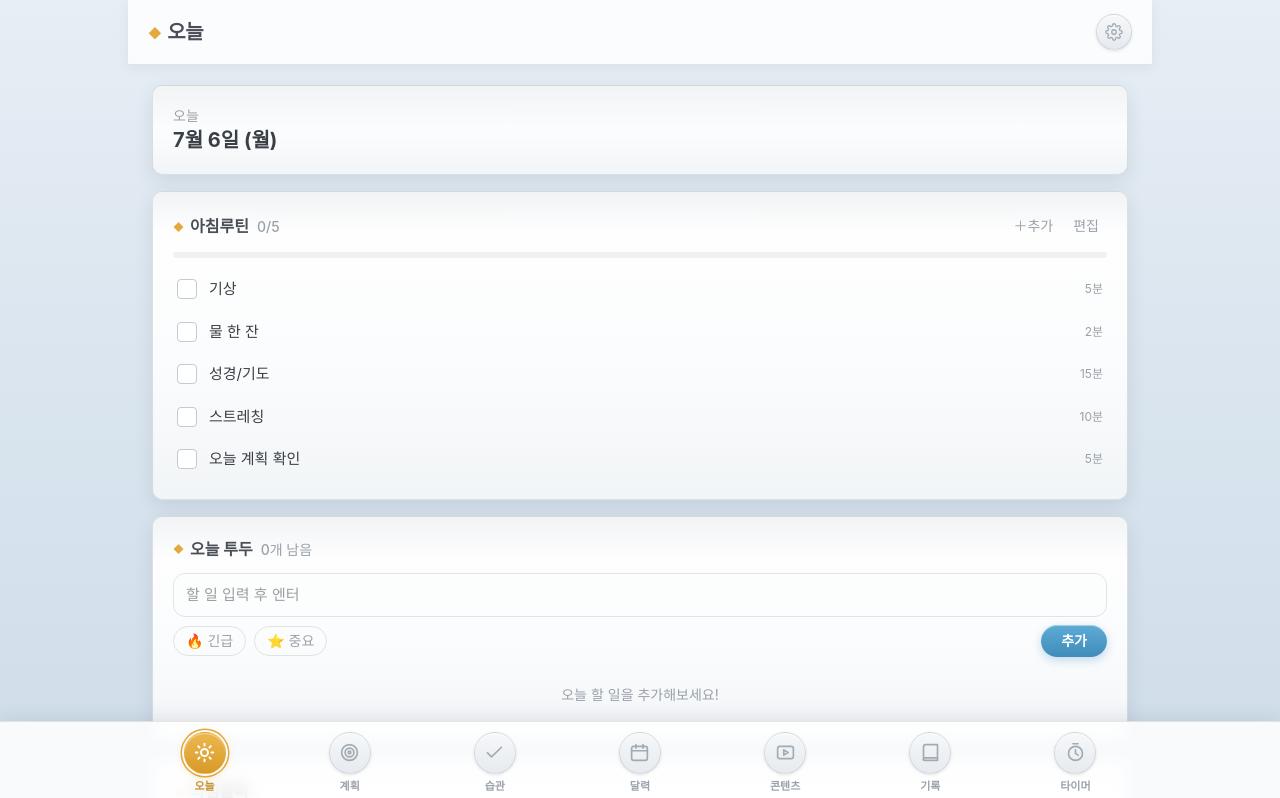
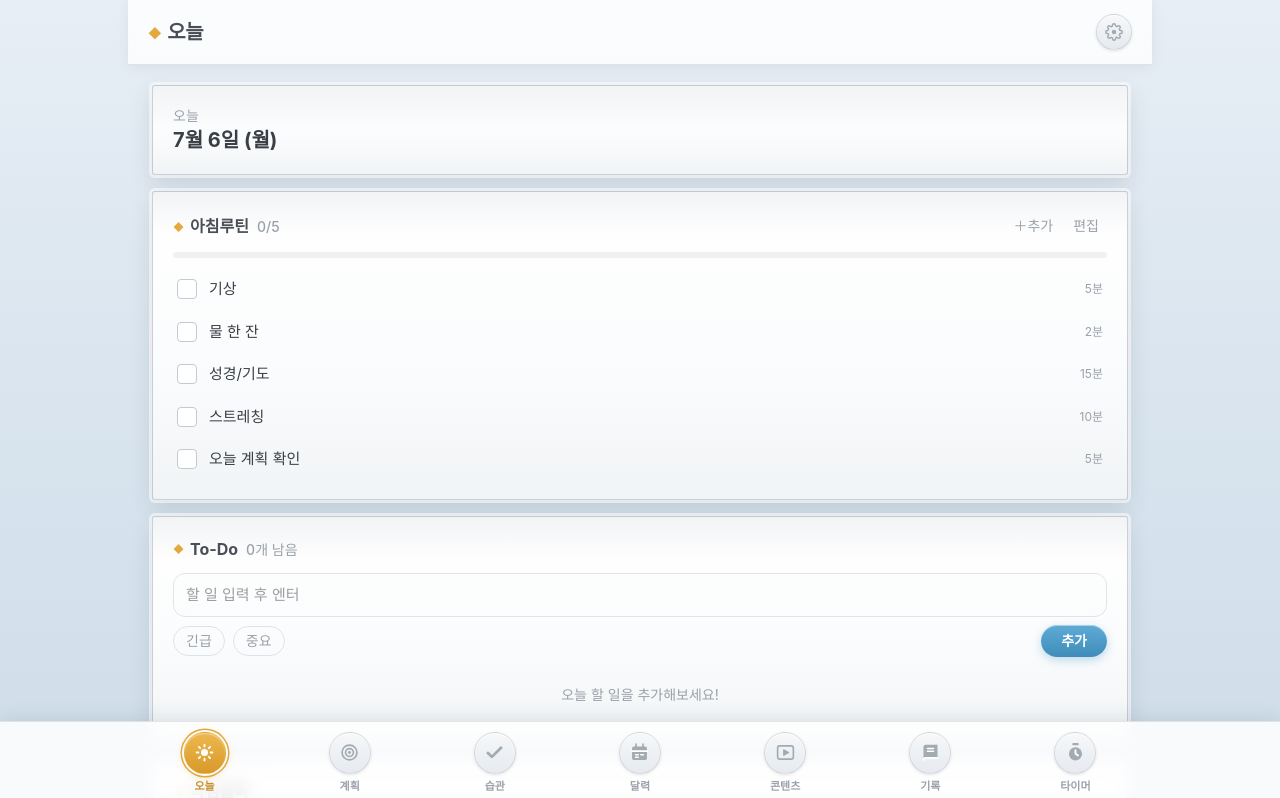
Before and after one commit to jenflox0403-collab/life-system, a React (Vite) app: page / in a window 1280 px wide. Shown: the top 798 px of the page. Built offline with nearby package versions, Linux system fonts and the light colour scheme.

Commit message:
디자인: SAO 글리프 아이콘·이모지 제거·각진 겹테두리 패널·To-Do 표기

```diff
--- a/src/components/habits/HabitsTab.jsx
+++ b/src/components/habits/HabitsTab.jsx
@@ -103,7 +103,7 @@ export default function HabitsTab() {
                 }`}
               />
               {streakOf(habit.id) > 0 && (
-                <span className="shrink-0 text-xs font-bold text-orange-500">🔥 {streakOf(habit.id)}일</span>
+                <span className="shrink-0 text-xs font-bold text-[var(--color-amber-deep)]">✦ {streakOf(habit.id)}일 연속</span>
               )}
               <button
                 onClick={() => setHabits(habits.filter((h) => h.id !== habit.id))}
--- a/src/components/plan/CascadeGoalList.jsx
+++ b/src/components/plan/CascadeGoalList.jsx
@@ -104,7 +104,7 @@ export default function CascadeGoalList({
               <p className={`text-[15px] ${goal.done ? 'text-[var(--color-muted)] line-through' : ''}`}>{goal.text}</p>
               {(goal.parentId || goal.criteria) && (
                 <p className="truncate text-xs text-[var(--color-muted)]">
-                  {goal.parentId && `🔗 ${parentText(goal.parentId) ?? '삭제된 목표'}`}
+                  {goal.parentId && `↳ ${parentText(goal.parentId) ?? '삭제된 목표'}`}
                   {goal.parentId && goal.criteria && ' · '}
                   {goal.criteria && `기준: ${goal.criteria}`}
                 </p>
--- a/src/components/plan/WeekPlan.jsx
+++ b/src/components/plan/WeekPlan.jsx
@@ -83,7 +83,7 @@ export default function WeekPlan({ weekGoals, onChangeWeekGoals, todos, onChange
       {/* 아이젠하워 매트릭스 */}
       <section className="sao-card p-5">
         <h3 className="sao-title mb-1 font-bold">아이젠하워 매트릭스</h3>
-        <p className="mb-3 text-xs text-[var(--color-muted)]">완료 전 투두를 4분면으로 봅니다 · 긴급+중요는 오늘로 보내세요</p>
+        <p className="mb-3 text-xs text-[var(--color-muted)]">완료 전 To-Do를 4분면으로 봅니다 · 긴급+중요는 오늘로 보내세요</p>
         <div className="grid grid-cols-1 gap-2.5 sm:grid-cols-2">
           {QUADRANTS.map((quad) => {
             const items = activeTodos.filter(quad.match)
@@ -120,7 +120,7 @@ export default function WeekPlan({ weekGoals, onChangeWeekGoals, todos, onChange
 
       {/* 투두 전체 목록 */}
       <section className="sao-card p-5">
-        <h3 className="sao-title mb-3 font-bold">투두 전체</h3>
+        <h3 className="sao-title mb-3 font-bold">To-Do 전체</h3>
         <form onSubmit={addTodo} className="mb-3 flex flex-col gap-2">
           <input
             value={todoText}
@@ -142,7 +142,7 @@ export default function WeekPlan({ weekGoals, onChangeWeekGoals, todos, onChange
                 urgent ? 'border-orange-400 bg-orange-50 font-bold text-orange-500' : 'border-black/10 text-[var(--color-muted)]'
               }`}
             >
-              🔥 긴급
+              긴급
             </button>
             <button
               type="button"
@@ -151,7 +151,7 @@ export default function WeekPlan({ weekGoals, onChangeWeekGoals, todos, onChange
                 important ? 'border-blue-400 bg-blue-50 font-bold text-blue-500' : 'border-black/10 text-[var(--color-muted)]'
               }`}
             >
-              ⭐ 중요
+              중요
             </button>
             <button type="submit" className="ml-auto sao-btn-primary px-4 py-1.5">추가</button>
           </div>
--- a/src/components/today/RoutineCard.jsx
+++ b/src/components/today/RoutineCard.jsx
@@ -107,7 +107,7 @@ export default function RoutineCard({ title, emoji, items, checked, onToggle, on
 
       {isAllDone && !isEditing && (
         <p className="animate-bounce pt-3 text-center text-sm font-bold text-[var(--color-accent)]">
-          🎉 {title} 완료!
+          ✦ {title} 완료 ✦
         </p>
       )}
     </section>
--- a/src/components/today/TodoSection.jsx
+++ b/src/components/today/TodoSection.jsx
@@ -1,7 +1,7 @@
 import { useState } from 'react'
 import { uid } from '../../lib/uid.js'
 
-// 이 파일은 "오늘 투두" 카드 담당
+// 이 파일은 "To-Do" 카드 담당
 // 우선순위 도트: 긴급+중요(빨강) / 중요(파랑) / 긴급(주황) / 둘 다 아님(회색)
 export function priorityColor(todo) {
   if (todo.urgent && todo.important) return '#e0426a'
@@ -38,7 +38,7 @@ export default function TodoSection({ todos, onChange, onSendToTimeblock }) {
   return (
     <section className="sao-card p-5">
       <h3 className="sao-title mb-3 font-bold">
-        오늘 투두
+        To-Do
         <span className="ml-2 text-sm font-medium text-[var(--color-muted)]">{remaining}개 남음</span>
       </h3>
 
@@ -57,7 +57,7 @@ export default function TodoSection({ todos, onChange, onSendToTimeblock }) {
               urgent ? 'border-orange-400 bg-orange-50 font-bold text-orange-500' : 'border-black/10 text-[var(--color-muted)]'
             }`}
           >
-            🔥 긴급
+            긴급
           </button>
           <button
             type="button"
@@ -66,7 +66,7 @@ export default function TodoSection({ todos, onChange, onSendToTimeblock }) {
               important ? 'border-blue-400 bg-blue-50 font-bold text-blue-500' : 'border-black/10 text-[var(--color-muted)]'
             }`}
           >
-            ⭐ 중요
+            중요
           </button>
           <button type="submit" className="ml-auto sao-btn-primary px-5 py-1.5">
             추가
@@ -97,7 +97,7 @@ export default function TodoSection({ todos, onChange, onSendToTimeblock }) {
                 title="타임블록으로 보내기"
                 className="rounded-lg px-2 py-1 text-xs text-[var(--color-muted)] hover:bg-black/5"
               >
-                ⏰ 블록
+                ▸ 블록
               </button>
             )}
             <button onClick={() => remove(todo.id)} className="px-1 text-black/20 hover:text-red-400">
--- a/src/components/ui/Placeholder.jsx
+++ b/src/components/ui/Placeholder.jsx
@@ -2,7 +2,7 @@
 export default function Placeholder({ title, description }) {
   return (
     <section className="flex flex-col items-center justify-center gap-2 sao-card px-6 py-16 text-center">
-      <p className="text-3xl">🚧</p>
+      <p className="text-3xl text-[var(--color-amber)]">◆</p>
       <h2 className="text-base font-bold">{title}</h2>
       <p className="text-sm text-[var(--color-muted)]">{description}</p>
     </section>
--- a/src/components/ui/SettingsSheet.jsx
+++ b/src/components/ui/SettingsSheet.jsx
@@ -33,13 +33,13 @@ export default function SettingsSheet({ onClose }) {
             onClick={downloadBackup}
             className="sao-btn-primary py-3"
           >
-            📤 데이터 내보내기 (JSON 백업)
+            데이터 내보내기 (JSON 백업)
           </button>
           <button
             onClick={() => fileInputRef.current?.click()}
             className="rounded-xl border border-black/10 py-3 font-bold transition active:scale-[0.98]"
           >
-            📥 데이터 가져오기 (백업 복원)
+            데이터 가져오기 (백업 복원)
           </button>
           <input
             ref={fileInputRef}
--- a/src/components/ui/icons.jsx
+++ b/src/components/ui/icons.jsx
@@ -1,6 +1,5 @@
-// 이 파일은 탭바 아이콘(라인 스타일 SVG) 담당
-// 이모지 대신 얇은 선으로 그린 감각적인 아이콘 모음.
-// currentColor를 쓰기 때문에 글자 색을 따라 자동으로 색이 맞춰져요.
+// 이 파일은 SAO 스타일 아이콘 담당
+// SAO 메뉴 글리프처럼 굵고 단단한 실루엣 느낌. currentColor로 색을 따라감.
 
 const base = {
   width: 24,
@@ -8,77 +7,81 @@ const base = {
   viewBox: '0 0 24 24',
   fill: 'none',
   stroke: 'currentColor',
-  strokeWidth: 1.75,
+  strokeWidth: 2.2,
   strokeLinecap: 'round',
   strokeLinejoin: 'round',
 }
 
-// 오늘 — 해
+// 오늘 — 해 (가운데 꽉 찬 원)
 export function IconToday(props) {
   return (
     <svg {...base} {...props}>
-      <circle cx="12" cy="12" r="4" />
-      <path d="M12 2v2M12 20v2M4.9 4.9l1.4 1.4M17.7 17.7l1.4 1.4M2 12h2M20 12h2M4.9 19.1l1.4-1.4M17.7 6.3l1.4-1.4" />
+      <circle cx="12" cy="12" r="4" fill="currentColor" stroke="none" />
+      <path d="M12 3v2M12 19v2M5.6 5.6l1.4 1.4M17 17l1.4 1.4M3 12h2M19 12h2M5.6 18.4L7 17M17 7l1.4-1.4" />
     </svg>
   )
 }
 
-// 계획 — 과녁
+// 계획 — 과녁 (가운데 점 채움)
 export function IconPlan(props) {
   return (
     <svg {...base} {...props}>
-      <circle cx="12" cy="12" r="9" />
-      <circle cx="12" cy="12" r="5" />
-      <circle cx="12" cy="12" r="1.5" />
+      <circle cx="12" cy="12" r="8.5" />
+      <circle cx="12" cy="12" r="4.5" />
+      <circle cx="12" cy="12" r="1.6" fill="currentColor" stroke="none" />
     </svg>
   )
 }
 
-// 습관 — 체크
+// 습관 — 두꺼운 체크
 export function IconHabits(props) {
   return (
-    <svg {...base} {...props}>
-      <path d="M4 12.5l4.5 4.5L20 6" />
+    <svg {...base} {...props} strokeWidth={3.2}>
+      <path d="M4.5 12.5l4.5 4.5L19.5 6.5" />
     </svg>
   )
 }
 
-// 달력
+// 달력 — 채운 몸통 + 흰 줄
 export function IconCalendar(props) {
   return (
     <svg {...base} {...props}>
-      <rect x="3" y="5" width="18" height="16" rx="2.5" />
-      <path d="M3 10h18M8 3v4M16 3v4" />
+      <rect x="3.5" y="5" width="17" height="15.5" rx="2" fill="currentColor" stroke="none" />
+      <path d="M8 2.5v4M16 2.5v4" />
+      <path d="M3.5 10.5h17" stroke="#fff" strokeWidth="2" />
+      <path d="M7.5 14.5h3M13.5 14.5h3M7.5 17.5h3" stroke="#fff" strokeWidth="1.8" />
     </svg>
   )
 }
 
-// 콘텐츠 — 재생/필름
+// 콘텐츠 — 재생 (채운 삼각형)
 export function IconContent(props) {
   return (
     <svg {...base} {...props}>
-      <rect x="3" y="5" width="18" height="14" rx="2.5" />
-      <path d="M10 9l5 3-5 3V9z" />
+      <rect x="3" y="4.5" width="18" height="15" rx="2.5" />
+      <path d="M10 9l5.5 3-5.5 3V9z" fill="currentColor" stroke="currentColor" strokeWidth="1.5" />
     </svg>
   )
 }
 
-// 기록 — 책
+// 기록 — 책 (채운 표지)
 export function IconJournal(props) {
   return (
     <svg {...base} {...props}>
-      <path d="M4 5.5A2.5 2.5 0 0 1 6.5 3H20v15H6.5A2.5 2.5 0 0 0 4 20.5V5.5z" />
-      <path d="M4 20.5A2.5 2.5 0 0 1 6.5 18H20v3H6.5A2.5 2.5 0 0 1 4 20.5z" />
+      <path d="M4 5.5A2.5 2.5 0 0 1 6.5 3H20v15H6.5A2.5 2.5 0 0 0 4 20.5V5.5z" fill="currentColor" stroke="none" />
+      <path d="M4 20.5A2.5 2.5 0 0 1 6.5 18H20" stroke="#fff" strokeWidth="2" fill="none" />
+      <path d="M8.5 7.5h7M8.5 10.5h7" stroke="#fff" strokeWidth="1.8" />
     </svg>
   )
 }
 
-// 타이머
+// 타이머 — 채운 시계
 export function IconTimer(props) {
   return (
     <svg {...base} {...props}>
-      <circle cx="12" cy="13" r="8" />
-      <path d="M12 13V9M12 13l3 2M9 2h6" />
+      <circle cx="12" cy="13.5" r="7.5" fill="currentColor" stroke="none" />
+      <path d="M12 13.5V9.5M12 13.5l2.8 1.8" stroke="#fff" strokeWidth="2.2" />
+      <path d="M9.5 2.5h5" strokeWidth="2.5" />
     </svg>
   )
 }
@@ -86,8 +89,8 @@ export function IconTimer(props) {
 // 설정 — 톱니
 export function IconSettings(props) {
   return (
-    <svg {...base} {...props}>
-      <circle cx="12" cy="12" r="3" />
+    <svg {...base} {...props} strokeWidth={2}>
+      <circle cx="12" cy="12" r="3" fill="currentColor" stroke="none" />
       <path d="M19.4 15a1.65 1.65 0 0 0 .33 1.82l.06.06a2 2 0 1 1-2.83 2.83l-.06-.06a1.65 1.65 0 0 0-1.82-.33 1.65 1.65 0 0 0-1 1.51V21a2 2 0 0 1-4 0v-.09A1.65 1.65 0 0 0 9 19.4a1.65 1.65 0 0 0-1.82.33l-.06.06a2 2 0 1 1-2.83-2.83l.06-.06a1.65 1.65 0 0 0 .33-1.82 1.65 1.65 0 0 0-1.51-1H3a2 2 0 0 1 0-4h.09A1.65 1.65 0 0 0 4.6 9a1.65 1.65 0 0 0-.33-1.82l-.06-.06a2 2 0 1 1 2.83-2.83l.06.06a1.65 1.65 0 0 0 1.82.33H9a1.65 1.65 0 0 0 1-1.51V3a2 2 0 0 1 4 0v.09a1.65 1.65 0 0 0 1 1.51 1.65 1.65 0 0 0 1.82-.33l.06-.06a2 2 0 1 1 2.83 2.83l-.06.06a1.65 1.65 0 0 0-.33 1.82V9c.2.61.76 1.05 1.42 1.09H21a2 2 0 0 1 0 4h-.09a1.65 1.65 0 0 0-1.51 1z" />
     </svg>
   )
--- a/src/index.css
+++ b/src/index.css
@@ -36,13 +36,15 @@ body {
 }
 
 /* ===== SAO 시스템 창 패널 ===== */
+/* 거의 각진 모서리 + 바깥 흰 겹테두리 = 하늘 위에 떠 있는 게임 창 느낌 */
 .sao-card {
   position: relative;
-  border-radius: 10px;
-  border: 1px solid rgba(120, 130, 140, 0.25);
-  background: linear-gradient(180deg, #ffffff 0%, #fbfcfd 55%, #f2f5f7 100%);
+  border-radius: 3px;
+  border: 1px solid rgba(110, 122, 133, 0.35);
+  background: linear-gradient(180deg, #ffffff 0%, #fbfcfd 55%, #f1f4f6 100%);
   box-shadow:
-    0 6px 18px rgba(60, 75, 90, 0.12),
+    0 0 0 3px rgba(255, 255, 255, 0.55),
+    0 8px 22px rgba(60, 75, 90, 0.16),
     inset 0 1px 0 rgba(255, 255, 255, 0.9);
   overflow: hidden;
 }
@@ -124,11 +126,21 @@ body {
 
 /* 아래에서 떠오르는 시트 (블록 편집/설정 창) */
 .sao-sheet {
-  border-radius: 18px 18px 0 0;
-  border: 1px solid rgba(120, 130, 140, 0.25);
+  border-radius: 8px 8px 0 0;
+  border: 1px solid rgba(110, 122, 133, 0.35);
   border-bottom: none;
   background: linear-gradient(180deg, #ffffff, #f4f7f9);
-  box-shadow: 0 -8px 30px rgba(60, 75, 90, 0.2);
+  box-shadow:
+    0 0 0 3px rgba(255, 255, 255, 0.4),
+    0 -8px 30px rgba(60, 75, 90, 0.25);
+}
+
+/* 시트/카드 상단 중앙 제목 밑줄 (SAO 창 타이틀) */
+.sao-sheet > h2,
+.sao-sheet > h3 {
+  text-align: center;
+  border-bottom: 1.5px solid rgba(90, 100, 110, 0.4);
+  padding-bottom: 8px;
 }
 
 /* ===== SAO 영문 타이틀 서체 (기기 내장 폰트만 사용) ===== */
```
